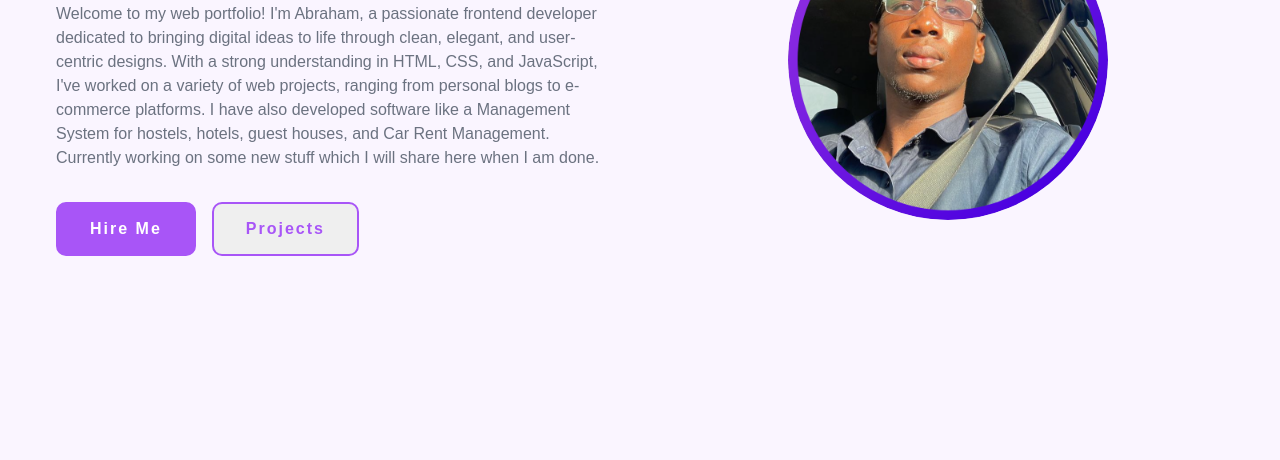
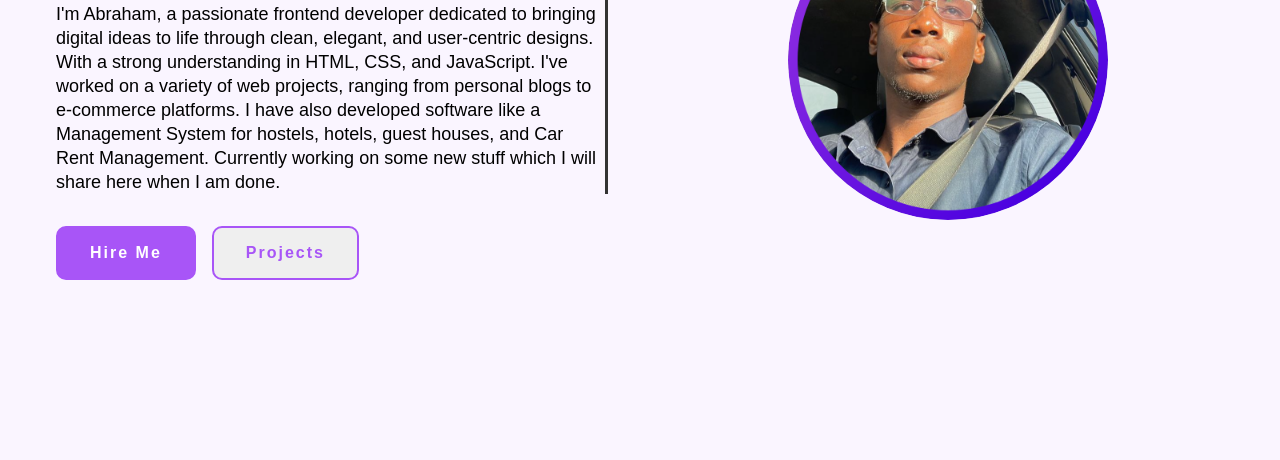
Before and after one commit to iamodlj/portfolio, a plain HTML site: page index.html in a window 1280 px wide. Shown: the part 340-800 px from the top of the page. Drawn offline with nearby package versions, Linux system fonts and the light colour scheme.

Commit message:
git add .

```diff
--- a/index.html
+++ b/index.html
@@ -39,10 +39,11 @@
         <h1 class="title">
           I'm <span>Abraham<br />a</span> Front-End Developer
         </h1>
-        <p class="description">
-          Welcome to my web portfolio! I'm Abraham, a passionate frontend developer
+        <p id="typing" class="description">
+          Welcome to my web portfolio! <br>
+          I'm Abraham, a passionate frontend developer
           dedicated to bringing digital ideas to life through clean, elegant, and user-centric designs.
-          With a strong understanding in HTML, CSS, and JavaScript, I've worked on a variety of
+          With a strong understanding in HTML, CSS, and JavaScript. I've worked on a variety of
           web projects, ranging from personal blogs to e-commerce platforms. I have also developed software
           like a Management System for hostels, hotels, guest houses, and Car Rent Management. Currently working on some
           new stuff which I will share here when I am done.
--- a/styles.css
+++ b/styles.css
@@ -382,3 +382,24 @@ ul li a:hover {
   background-color: #9d1414; /* Background color on hover */
     border-radius: 20px; /* Rounds the corners of the container on hover */
  }
+
+ #typing {
+  font-family: Arial, sans-serif;
+  font-size: 18px;
+  color: #000000;
+  white-space:initial;
+  overflow:hidden;
+  border-right: 3px solid;
+  width: fit-content; /* Adjusts the width to the content size */
+  animation: typing 4s steps(30, end), blink-caret 0.75s step-end infinite;
+}
+
+@keyframes typing {
+  from { width: 0; }
+  to { width: fit-content; } /* Keep the text visible after typing */
+}
+
+@keyframes blink-caret {
+  from, to { border-color: transparent; }
+  50% { border-color: #333; }
+}
```
Also changed, not shown: script.js (+23 -0 lines).
